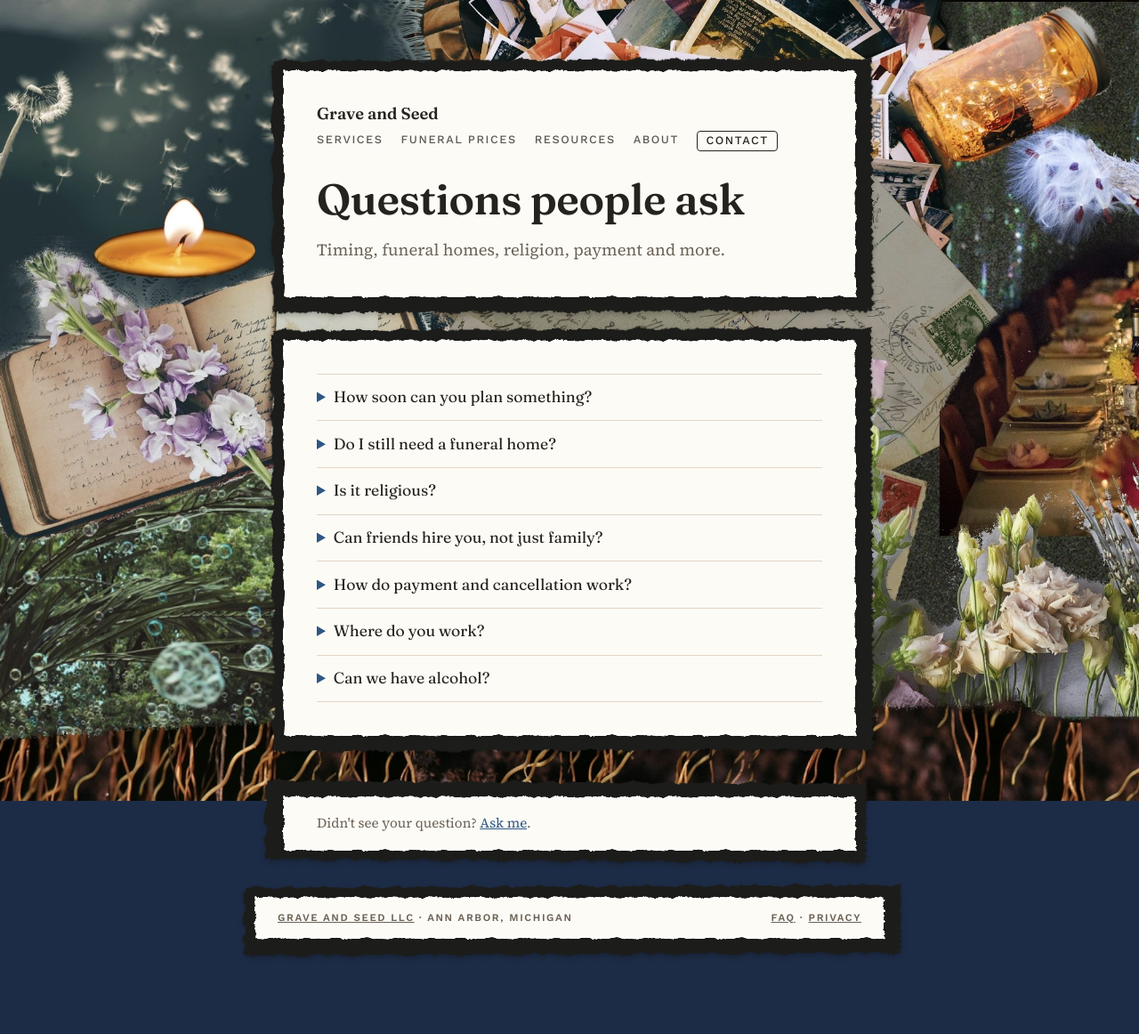
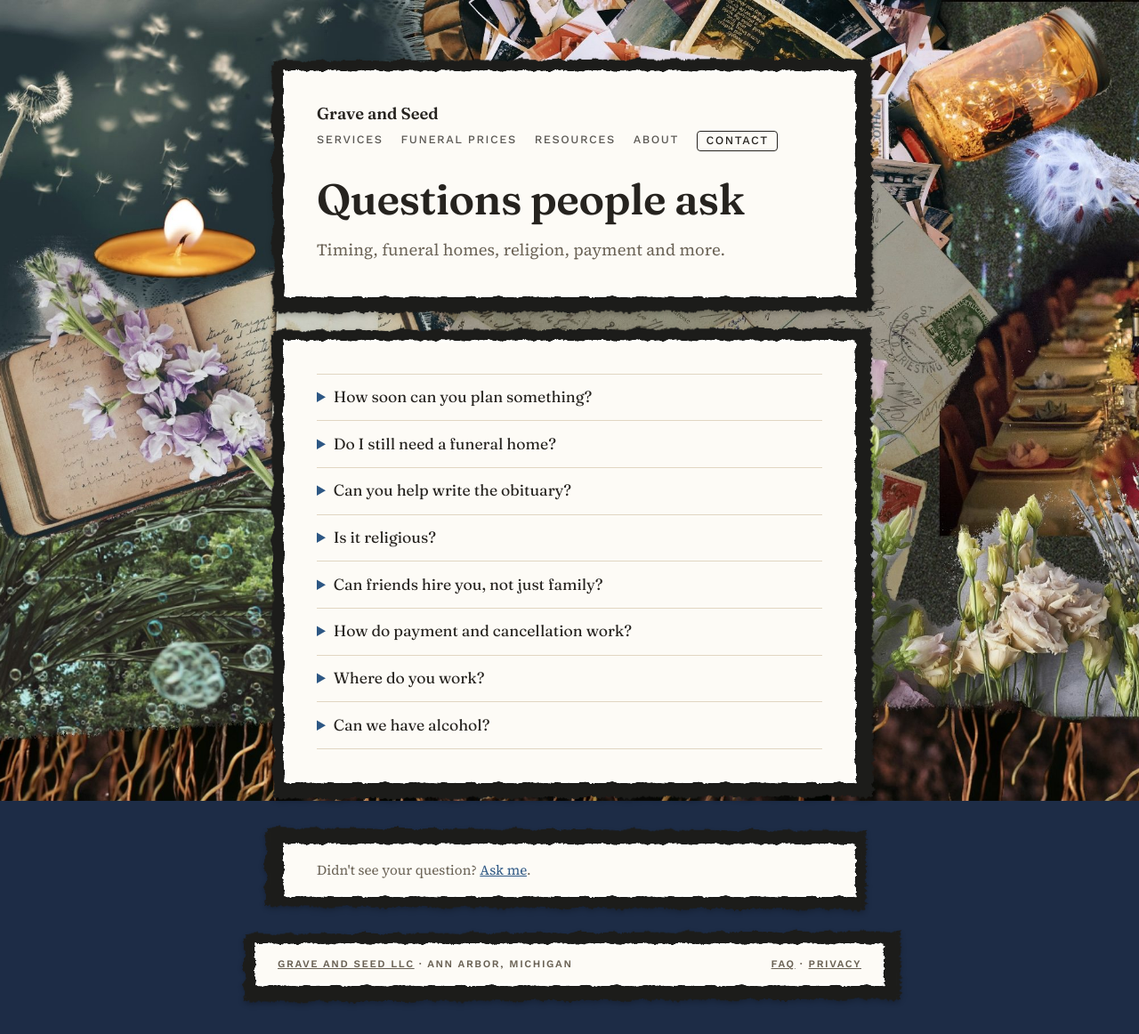
Before and after one commit to katekelley/graveandseed, a Jekyll site: the page built from faq.html, in a window 1280 px wide. Shown: the whole page at 89% size. Built offline with Jekyll 4.4.1, drawn with Linux system fonts in a browser that asks for light colours; before the commit the page ends 1109 px from its top, so only the background shows below that.

Commit message:
FAQ: obituary help; remove unused collages and edges
Co-Authored-By: Claude Opus 5.5 <noreply@anthropic.com>
Claude-Session: https://claude.ai/code/session_011MgnuCgP3j7vY9GWkoifJs

```diff
--- a/_data/content.yml
+++ b/_data/content.yml
@@ -69,6 +69,8 @@ faq:
     a: "Day-of coordination can come together in about a week. For full planning, three weeks or more is best. Many families hold the celebration a month or two after the death, especially after a direct cremation, and that's completely fine."
   - q: "Do I still need a funeral home?"
     a: "In Michigan, yes. A licensed funeral director has to handle the body, the death certificate and the permits. I don't do any of that. I plan the gathering, which can be separate and happen later, anywhere. I'm happy to help you compare funeral home prices."
+  - q: "Can you help write the obituary?"
+    a: "Yes, and you don't need to book anything else. We talk for about an hour, and within about two days I send a long version for online and a short one for the newspaper. If you'd rather write it yourself, <a href='/resources/obituary/'>my free guide</a> walks you through it."
   - q: "Is it religious?"
     a: "Only if you want it to be. I plan secular, religious and mixed celebrations, and I'll work with your clergy or a celebrant. I don't officiate myself, but I can recommend people who do."
   - q: "Can friends hire you, not just family?"
--- a/_includes/head.html
+++ b/_includes/head.html
@@ -52,7 +52,7 @@ p { margin: 0; }
 a { color: var(--moss); }
 .label { font: 600 0.72rem/1 var(--label); letter-spacing: 0.14em; text-transform: uppercase; color: var(--wheat); }
 
-header.soil { background: var(--soil) url("/assets/collage-strip.jpg") center 40% / cover no-repeat; color: var(--soil-ink); position: relative; isolation: isolate; }
+header.soil { background: var(--soil); color: var(--soil-ink); position: relative; isolation: isolate; }
 header.soil::before { content: ""; position: absolute; inset: 0; z-index: -1; background: linear-gradient(180deg, rgba(14,22,36,0.55) 0%, rgba(14,22,36,0.72) 100%); }
 header.soil { min-height: 30rem; display: flex; }
 header.soil .wrap, header.soil.slim .wrap { width: 100%; box-sizing: border-box; display: flex; flex-direction: column; gap: 1.25rem; padding-block: 1.5rem 2.75rem; }
```
Also changed, not shown: assets/collage-home-1000-v1.jpg (deleted), assets/collage-home-v1.jpg (deleted), assets/collage-painted-v2-1000.jpg (deleted), assets/collage-painted-v2.jpg (deleted), assets/collage-strip-v1.jpg (deleted), assets/collage-strip.jpg (deleted), assets/edges/backing-blue-dark.png (deleted), assets/edges/backing-blue.png (deleted), assets/edges/backing-sky-dark.png (deleted).
